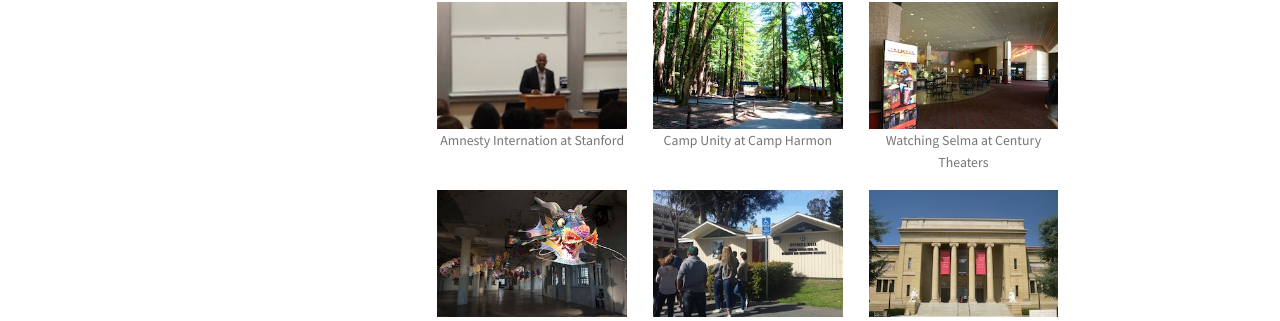
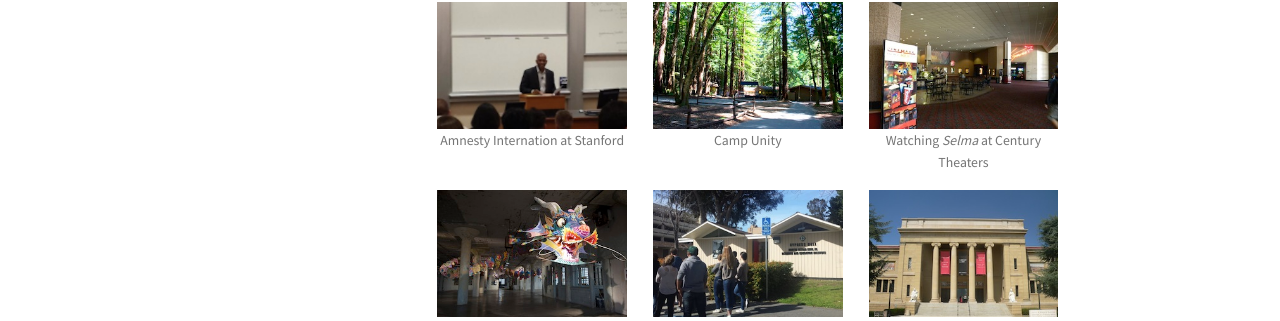
Before and after one commit to rafilong/palysjp-website, a Jekyll site: the page built from cohorts/one/about.html, in a window 1280 px wide. Shown: the part 1036-1357 px from the top of the page. Built offline with Jekyll 4.4.1, drawn with Linux system fonts in a browser that asks for light colours; Markdown is read by kramdown in place of the engine named in the settings.

Commit message:
Changed name of Camp Unity on about

```diff
--- a/cohorts/one/about.html
+++ b/cohorts/one/about.html
@@ -53,11 +53,11 @@ cohort: ONE
   </div>
   <div class="small-6 large-4 columns">
     <img src="/assets/img/photo/trips/harmon.jpg" />
-    <p class="caption">Camp Unity at Camp Harmon</p>
+    <p class="caption">Camp Unity</p>
   </div>
   <div class="small-6 large-4 columns">
     <img src="/assets/img/photo/trips/selma.jpg" />
-    <p class="caption">Watching <span="italic">Selma</span> at Century Theaters</p>
+    <p class="caption">Watching <span class="italic">Selma</span> at Century Theaters</p>
   </div>
   <div class="small-6 large-4 columns">
     <img src="/assets/img/photo/trips/alcatraz.jpg" />
```
